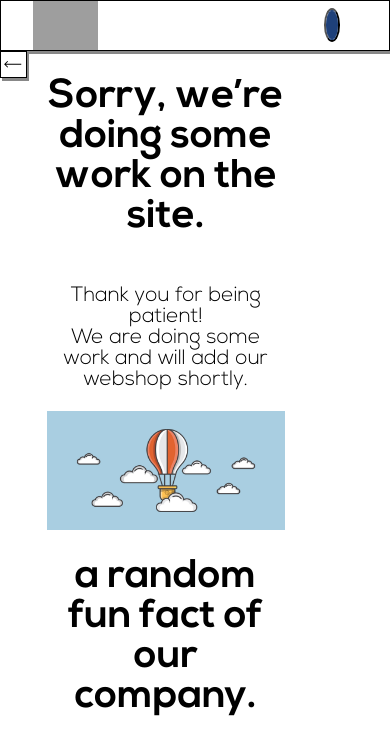
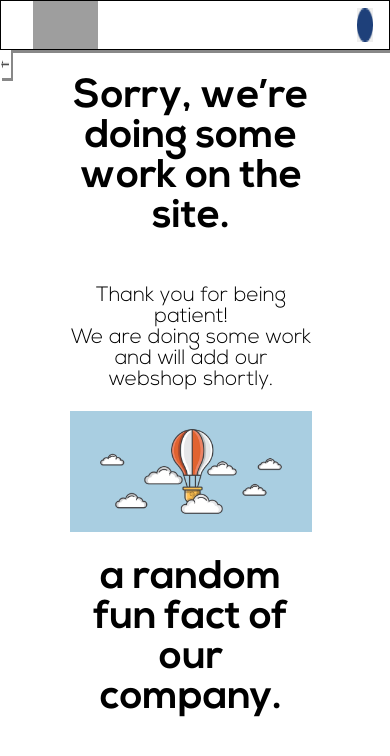
Before and after one commit to YohanLoz/Sunny-s-website, a PHP site: page /webShop.html in a window 390 px wide. Shown: the top 756 px of the page. Run offline with PHP 8.4, Linux system fonts and the light colour scheme; grey boxes are pictures that could not be loaded.

Commit message:
final functionality
last update before integration

```diff
--- a/css/webShop.css
+++ b/css/webShop.css
@@ -65,17 +65,22 @@ height:auto;
 	align-items: center;
 	text-align: center;
 	justify-content: center;
-	grid-column:2/ span 4;
+	grid-column:3/ span 4;
 
 }
 .backButton{
+	justify-content: center;
+	align-items: center;
 	grid-column:1/ span 1;
-	width:100%;
-	height:4%;
-border: 1px solid;
+	width:30%;
+	height:2%;
+border: none;
 box-shadow: 2px 3px #888888;
 }
-
+#backButton img{
+	width:100%;
+	height:100%;
+}
 
 /*
 
@@ -102,8 +107,8 @@ box-shadow: 2px 3px #888888;
 .mobilebutton{
 	display: none;
 	color: navy;
-	border-radius: 50%;
-	grid-column: 11/ span 1;
+	border: none;
+	grid-column: 12/ span 1;
 	align-items:center;
 	width:50%;
 	height:70%;
@@ -120,6 +125,21 @@ box-shadow: 2px 3px #888888;
 
 @media only screen and (max-width: 768px) {
   /* For mobile phones: */
+  .backButton{
+	justify-content: center;
+	align-items: center;
+	grid-column:1/ span 1;
+	width:70%;
+	height:4%;
+border: none;
+box-shadow: 2px 3px #888888;
+}
+#backButton img{
+	width:100%;
+	height:100%;
+}
+
+
   .mobilebutton{
 	display: block;
   }
--- a/webShop.html
+++ b/webShop.html
@@ -12,10 +12,10 @@
 
 
 		  <img id="logo"src="img/sunny_logo_slogan_blue.jpg"  alt="logo">
-			<a href="#" class="toplink1">Home</a>
-			<a href="#" class="toplink2">Products</a>
-			<a href="#" class="toplink3">Contacts</a>
-			<a href="#here" class="toplink4">About us</a>
+			<a href="index.html" class="toplink1">Home</a>
+			<a href="products1.php" class="toplink2">Products</a>
+			<a href="contact.php" class="toplink3">Contacts</a>
+			<a href="aboutus.php" class="toplink4">About us</a>
 			<button  class="mobilebutton"><img id="mobileButton"src="img/mobileButton.png"  alt="mobileButton"></button>
 
     </div>
@@ -40,10 +40,10 @@
 
  <div id="dropdown" class="mobilemeniu">
 <ul class="links">
-  <li><a href="#home">>Home</a></li>
-  <li><a href="#news">>News</a></li>
-  <li><a href="#contact">>Contact</a></li>
-  <li><a href="#about">>About</a></li>
+  <li><a href="index.html">>Home</a></li>
+  <li><a href="products1.php">>Products</a></li>
+  <li><a href="contact.php">>Contact</a></li>
+  <li><a href="aboutus.php">>About us</a></li>
 </ul>
 </div>
 
```
